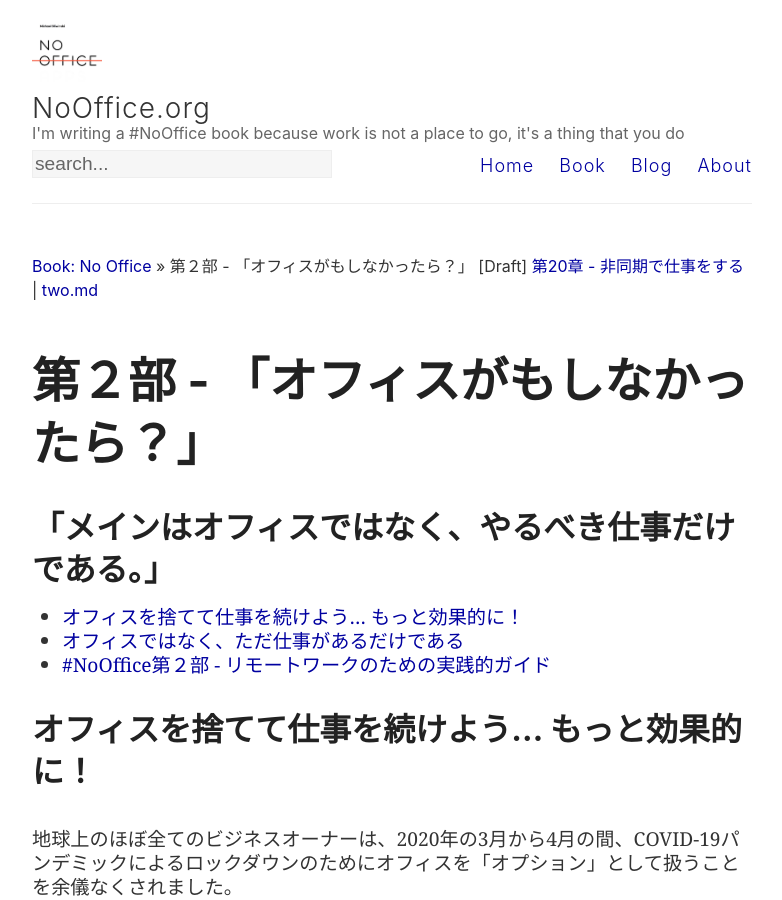
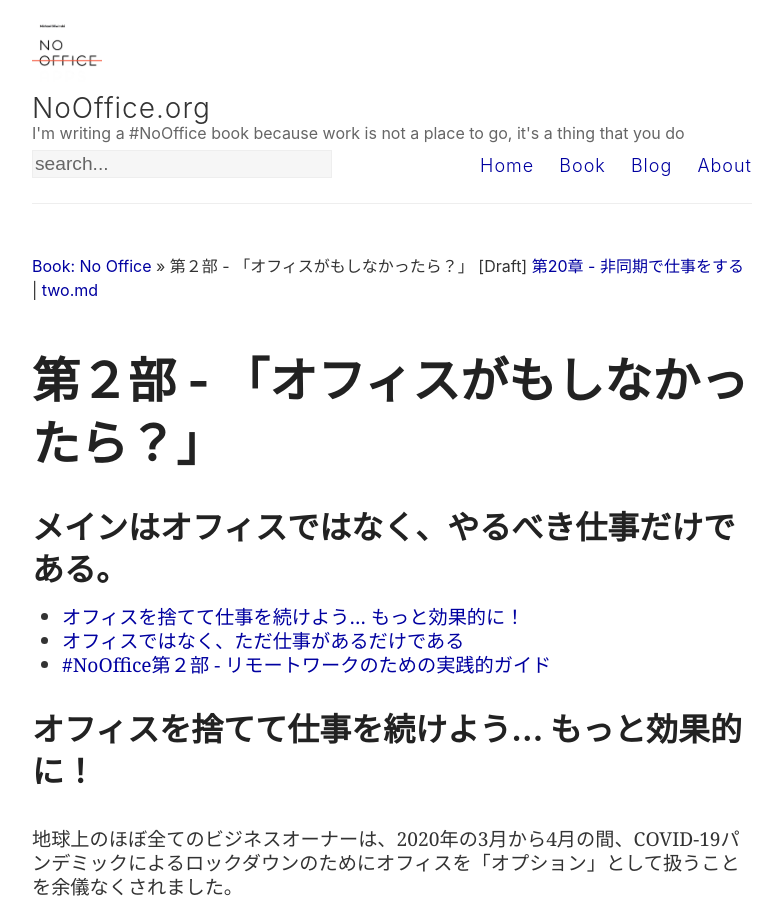
Before and after one commit to Nozbe/NoOffice.org, a Jekyll site: the page built from _jp/two.md, in a window 1280 px wide and 900 px high. Shown: the whole window, without its empty margins (248-1030 px from the left). Built offline with Jekyll 4.4.1, drawn with Linux system fonts in a browser that asks for light colours.

Commit message:
Update two.md

```diff
--- a/_jp/two.md
+++ b/_jp/two.md
@@ -1,7 +1,7 @@
 ---
 part: two
 title: 「オフィスがもしなかったら？」
-subtitle: 「メインはオフィスではなく、やるべき仕事だけである。」
+subtitle: メインはオフィスではなく、やるべき仕事だけである。
 ---
 
 * TOC
```
